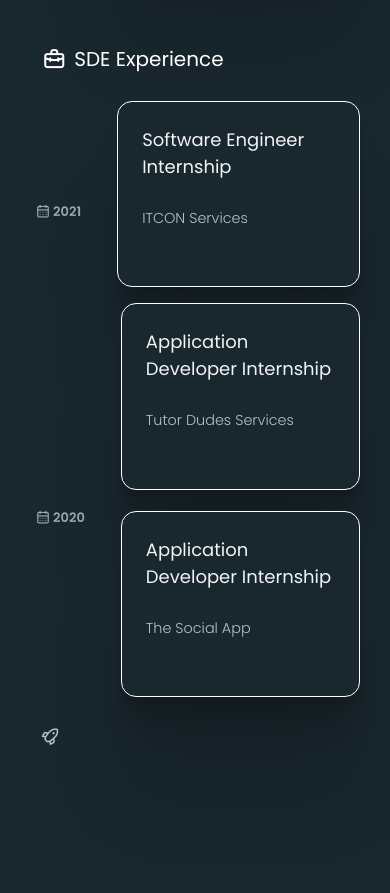
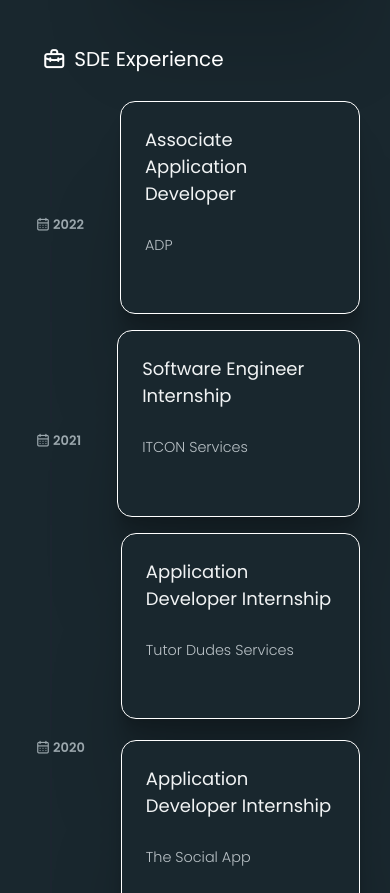
Before and after one commit to Justinhwang92/jc-portfolio-old, a website: page index.html in a window 390 px wide. Shown: the part 4060-4953 px from the top of the page. Drawn offline with nearby package versions, Linux system fonts and the light colour scheme.

Commit message:
Add work experience

```diff
--- a/index.html
+++ b/index.html
@@ -535,6 +535,53 @@
 
             <div id="expreience_timeline">
               <div class="container py-2">
+
+                <!-- Timeline item 1 -->
+                <div class="row">
+                  <!-- Timeline design -->
+                  <div class="col-auto text-center flex-column d-sm-flex">
+                    <div class="row h-50 qualification__journey">
+                      <div class="col">
+                        <span class="qualification__line"></span>
+                      </div>
+                      <div class="col">&nbsp;</div>
+                    </div>
+
+                    <h5>
+                      <span class="badge qualification__calendar">
+                        <i class="uil uil-calendar-alt qualification__calendar-icon"></i>
+                        2022
+                      </span>
+                    </h5>
+
+                    <div class="row h-50 qualification__journey">
+                      <div class="col">
+                        <span class="qualification__line"></span>
+                      </div>
+                      <div class="col">&nbsp;</div>
+                    </div>
+                  </div>
+                  <!-- Timeline content Events -->
+                  <div class="col py-2">
+                    <div class="card education-card transparent_card mirror-face shadow2">
+                      <div class="card-body">
+                        <div class="task">
+                          <div class="abstract">
+                            <h3 class="qualification__title">Associate Application Developer</h3>
+                            <p class="qualification__subtitle">ADP</p>
+                          </div>
+                          <div class="details">
+                            <!-- <p class="qualification__subtitle"> - Hands-on Drupal development experience, as well as working knowledge of HTML/CSS
+                              <br> - Working in an agile environment using tool JIRA
+                              <br> - Support IT team - set up and maintain company’s computer systems and network, especially Cisco IP phone applications and Office 365 applications.
+                            </p> -->
+                          </div>
+                        </div>
+                      </div>
+                    </div>
+                  </div>
+                </div>
+
                 <!-- Timeline item 1 -->
                 <div class="row">
                   <!-- Timeline design -->
```
